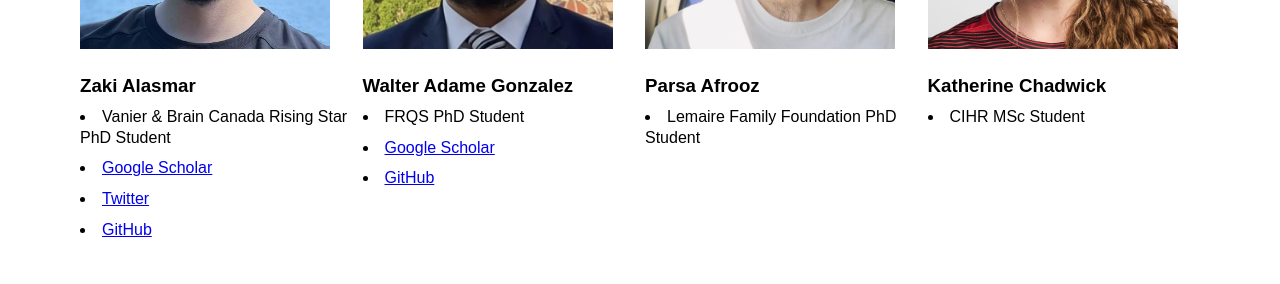
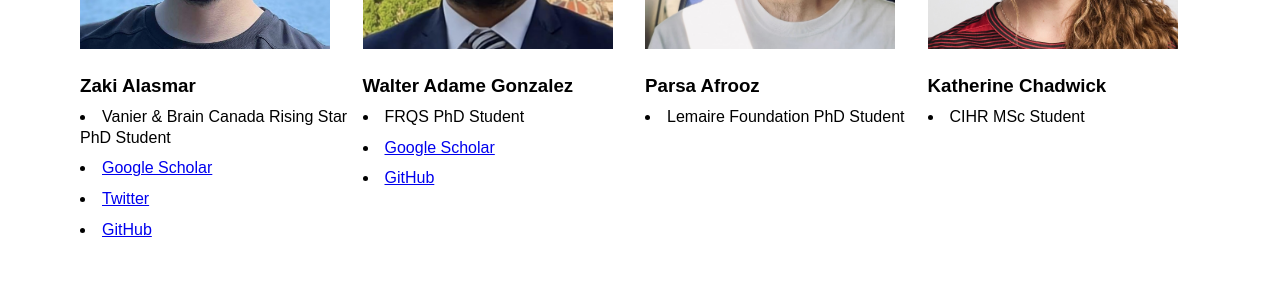
Before and after one commit to VANDAlab/VANDAlab.github.io, a Jekyll site: the page team.html, which Jekyll copies as it is, in a window 1280 px wide and 900 px high, scrolled down 1208 px. Shown: the part 152-436 px from the top of the window. Built offline with Jekyll 4.4.1, drawn with Linux system fonts in a browser that asks for light colours.

Commit message:
Update team.html

```diff
--- a/team.html
+++ b/team.html
@@ -108,7 +108,7 @@
     <div class="person">
           <img src="team/parsa.jpeg" alt="empty">
         <h3>Parsa Afrooz</h3>
-        <li>Lemaire Family Foundation PhD Student</li>
+        <li>Lemaire Foundation PhD Student</li>
     </div>
 
      <div class="person">
```
